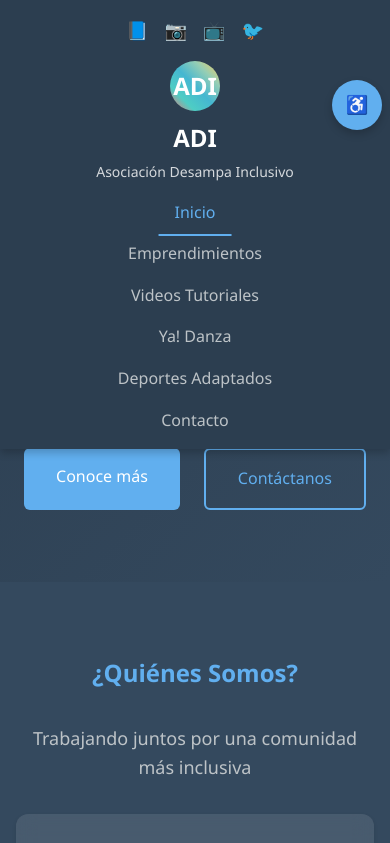
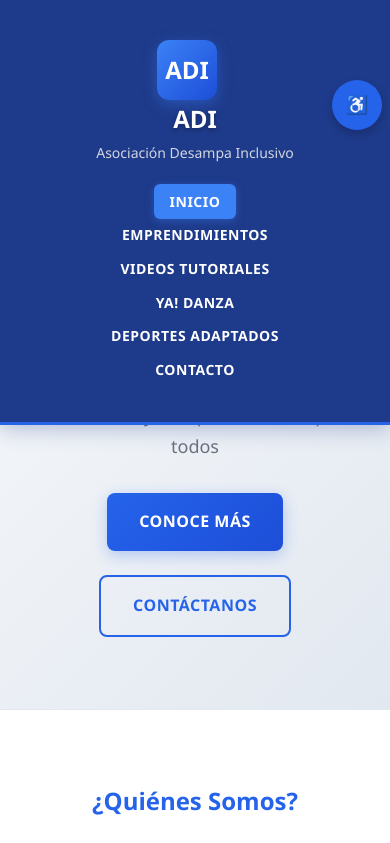
Before and after one commit to Acamacho20027/Asociaci-n-Desamparados-Inclusivo-, a website: page views/index.html in a window 390 px wide. Shown: the top 843 px of the page. Drawn offline with Linux system fonts and the light colour scheme.

Commit message:
Mejoras en el diseño del header y navegación

```diff
--- a/server/main.js
+++ b/server/main.js
@@ -356,15 +356,20 @@ class NavigationManager {
   }
 
   setActiveLink() {
-    const currentPage = window.location.pathname.split('/').pop() || 'index.html';
+    const currentPage = window.location.pathname;
     const navLinks = document.querySelectorAll('.nav-links a');
 
     navLinks.forEach(link => {
       const href = link.getAttribute('href');
-      if (href === currentPage || (currentPage === '' && href === 'index.html')) {
+      link.classList.remove('active');
+
+      // Detectar página activa
+      if (currentPage.includes('index.html') || currentPage === '/' || currentPage === '/views/' || currentPage === '/views') {
+        if (href === 'index.html') {
+          link.classList.add('active');
+        }
+      } else if (currentPage.includes(href)) {
         link.classList.add('active');
-      } else {
-        link.classList.remove('active');
       }
     });
   }
--- a/styles/style.css
+++ b/styles/style.css
@@ -1,14 +1,14 @@
 /* Variables CSS para la paleta de colores y configuración */
 :root {
   /* Colores principales */
-  --primary-color: #2c3e50;
-  --secondary-color: #3498db;
-  --accent-color: #61afef;
-  --text-color: #ffffff;
-  --text-secondary: #bdc3c7;
-  --background-color: #34495e;
-  --background-light: #ecf0f1;
-  --background-dark: #2c3e50;
+  --primary-color: #1e3a8a;
+  --secondary-color: #3b82f6;
+  --accent-color: #2563eb;
+  --text-color: #1f2937;
+  --text-secondary: #6b7280;
+  --background-color: #ffffff;
+  --background-light: #f8fafc;
+  --background-dark: #1e3a8a;
 
   /* Colores de accesibilidad */
   --high-contrast-bg: #000000;
@@ -59,6 +59,8 @@ body {
   color: var(--text-color);
   background-color: var(--background-color);
   transition: all var(--transition-normal);
+  margin: 0;
+  padding: 0;
 }
 
 /* Configuraciones de accesibilidad */
@@ -95,10 +97,11 @@ body.no-animations * {
   left: 0;
   right: 0;
   background-color: var(--background-dark);
-  padding: var(--spacing-md) 0;
+  padding: var(--spacing-lg) 0;
   z-index: 1000;
-  box-shadow: var(--shadow-medium);
+  box-shadow: 0 4px 20px rgba(30, 58, 138, 0.3);
   transition: all var(--transition-normal);
+  border-bottom: 3px solid var(--accent-color);
 }
 
 .navbar-container {
@@ -108,28 +111,44 @@ body.no-animations * {
   justify-content: space-between;
   align-items: center;
   padding: 0 var(--spacing-lg);
+  height: 80px;
+  position: relative;
 }
 
 .logo {
   display: flex;
   align-items: center;
   text-decoration: none;
-  color: var(--text-color);
+  color: #ffffff;
+  transition: all var(--transition-fast);
+  min-width: 200px;
 }
 
-.logo-icon {
-  width: 50px;
-  height: 50px;
-  background: linear-gradient(45deg, #ff6b6b, #4ecdc4, #45b7d1, #96ceb4, #feca57);
-  border-radius: 50%;
-  margin-right: var(--spacing-sm);
+.logo-image {
+  width: 60px;
+  height: 60px;
+  background: linear-gradient(135deg, #3b82f6, #1d4ed8);
+  border-radius: 12px;
   display: flex;
   align-items: center;
   justify-content: center;
   font-weight: bold;
   font-size: var(--font-size-xl);
   color: white;
+  box-shadow: 0 4px 15px rgba(59, 130, 246, 0.4);
+  transition: all var(--transition-fast);
+  margin-right: var(--spacing-md);
 }
+
+.logo-image:hover {
+  transform: rotate(5deg);
+  box-shadow: 0 6px 20px rgba(59, 130, 246, 0.6);
+}
+
+.logo:hover {
+  transform: scale(1.05);
+}
+
 
 .logo-text {
   display: flex;
@@ -138,65 +157,68 @@ body.no-animations * {
 
 .logo-title {
   font-size: var(--font-size-xl);
-  font-weight: bold;
+  font-weight: 700;
   margin-bottom: var(--spacing-xs);
+  color: #ffffff;
+  text-shadow: 0 2px 4px rgba(0, 0, 0, 0.3);
 }
 
 .logo-subtitle {
   font-size: var(--font-size-small);
-  opacity: 0.8;
+  opacity: 0.9;
+  color: #e5e7eb;
+  font-weight: 400;
 }
 
 .nav-links {
   display: flex;
   list-style: none;
-  gap: var(--spacing-xl);
+  gap: var(--spacing-lg);
+  margin: 0;
+  padding: 0;
+  justify-content: center;
+  align-items: center;
+  flex: 1;
 }
 
 .nav-links a {
-  color: var(--text-secondary);
+  color: #ffffff;
   text-decoration: none;
-  font-weight: 500;
-  padding: var(--spacing-sm) var(--spacing-md);
-  border-radius: 4px;
+  font-weight: 600;
+  padding: var(--spacing-md) var(--spacing-lg);
+  border-radius: 6px;
   transition: all var(--transition-fast);
   position: relative;
+  font-size: var(--font-size-base);
+  text-transform: uppercase;
+  letter-spacing: 0.5px;
+  white-space: nowrap;
+  background-color: transparent;
+  border: none;
 }
 
 .nav-links a:hover {
-  color: var(--accent-color);
-  background-color: rgba(97, 175, 239, 0.1);
+  color: #ffffff;
+  background-color: rgba(255, 255, 255, 0.1);
+  transform: translateY(-1px);
+  box-shadow: 0 2px 8px rgba(0, 0, 0, 0.15);
 }
 
 .nav-links a.active {
-  color: var(--accent-color);
+  color: #ffffff;
+  background-color: #3b82f6;
+  box-shadow: 0 2px 8px rgba(59, 130, 246, 0.4);
+  border: none;
+  border-radius: 6px;
+  font-weight: 600;
 }
 
 .nav-links a.active::after {
-  content: '';
-  position: absolute;
-  bottom: -5px;
-  left: 50%;
-  transform: translateX(-50%);
-  width: 100%;
-  height: 2px;
-  background-color: var(--accent-color);
+  display: none;
 }
 
 .social-links {
-  display: flex;
-  gap: var(--spacing-md);
-}
-
-.social-links a {
-  color: var(--text-secondary);
-  font-size: var(--font-size-large);
-  text-decoration: none;
-  transition: color var(--transition-fast);
-}
-
-.social-links a:hover {
-  color: var(--accent-color);
+  display: none;
 }
 
 /* Menú de accesibilidad */
@@ -275,6 +297,13 @@ body.no-animations * {
 .main-content {
   margin-top: 80px;
   min-height: calc(100vh - 80px);
+  background-color: var(--background-color);
+}
+
+@media (max-width: 768px) {
+  .main-content {
+    margin-top: 120px;
+  }
 }
 
 .container {
@@ -304,18 +333,19 @@ body.no-animations * {
 
 /* Cards y elementos */
 .card {
-  background: rgba(255, 255, 255, 0.1);
+  background: #ffffff;
   border-radius: 12px;
   padding: var(--spacing-xl);
   margin-bottom: var(--spacing-lg);
-  box-shadow: var(--shadow-light);
+  box-shadow: 0 4px 20px rgba(0, 0, 0, 0.08);
   transition: all var(--transition-normal);
-  backdrop-filter: blur(10px);
+  border: 1px solid #e2e8f0;
 }
 
 .card:hover {
-  transform: translateY(-5px);
-  box-shadow: var(--shadow-medium);
+  transform: translateY(-8px);
+  box-shadow: 0 8px 30px rgba(0, 0, 0, 0.12);
+  border-color: var(--accent-color);
 }
 
 .card-title {
@@ -333,32 +363,37 @@ body.no-animations * {
 .btn {
   display: inline-block;
   padding: var(--spacing-md) var(--spacing-xl);
-  background: var(--accent-color);
+  background: linear-gradient(135deg, var(--accent-color), #1d4ed8);
   color: white;
   text-decoration: none;
-  border-radius: 6px;
-  font-weight: 500;
+  border-radius: 8px;
+  font-weight: 600;
   transition: all var(--transition-fast);
   border: none;
   cursor: pointer;
   font-size: inherit;
+  box-shadow: 0 4px 15px rgba(37, 99, 235, 0.3);
+  text-transform: uppercase;
+  letter-spacing: 0.5px;
 }
 
 .btn:hover {
-  background: #4a9eff;
-  transform: translateY(-2px);
-  box-shadow: var(--shadow-medium);
+  background: linear-gradient(135deg, #1d4ed8, #1e40af);
+  transform: translateY(-3px);
+  box-shadow: 0 6px 20px rgba(37, 99, 235, 0.4);
 }
 
 .btn-secondary {
   background: transparent;
   border: 2px solid var(--accent-color);
   color: var(--accent-color);
+  box-shadow: none;
 }
 
 .btn-secondary:hover {
   background: var(--accent-color);
   color: white;
+  box-shadow: 0 4px 15px rgba(37, 99, 235, 0.3);
 }
 
 /* Formularios */
@@ -419,8 +454,9 @@ body.no-animations * {
   background: var(--background-dark);
   padding: var(--spacing-xl) 0;
   text-align: center;
-  color: var(--text-secondary);
+  color: #e5e7eb;
   margin-top: var(--spacing-xxl);
+  border-top: 3px solid var(--accent-color);
 }
 
 /* Enlaces con resaltado */
@@ -448,16 +484,25 @@ body.custom-cursor {
   .navbar-container {
     flex-direction: column;
     gap: var(--spacing-md);
+    height: auto;
+    padding: var(--spacing-md) var(--spacing-lg);
+  }
+
+  .logo {
+    position: static;
+    margin-bottom: var(--spacing-sm);
   }
 
   .nav-links {
     flex-wrap: wrap;
     justify-content: center;
-    gap: var(--spacing-md);
+    gap: var(--spacing-sm);
   }
 
-  .social-links {
-    order: -1;
+  .nav-links a {
+    padding: var(--spacing-sm) var(--spacing-md);
+    font-size: var(--font-size-small);
+    white-space: nowrap;
   }
 
   .accessibility-menu {
@@ -482,6 +527,15 @@ body.custom-cursor {
   .grid-3,
   .grid-4 {
     grid-template-columns: 1fr;
+  }
+
+  .hero-title {
+    font-size: var(--font-size-xl);
+  }
+
+  .hero-buttons {
+    flex-direction: column;
+    align-items: center;
   }
 }
 
@@ -514,15 +568,18 @@ body.custom-cursor {
 
 /* Hero Section */
 .hero-section {
-  background: linear-gradient(135deg, var(--background-dark) 0%, var(--background-color) 100%);
+  background: linear-gradient(135deg, #f8fafc 0%, #e2e8f0 100%);
   padding: var(--spacing-xxl) 0;
   text-align: center;
+  border-bottom: 1px solid #e2e8f0;
 }
 
 .hero-title {
   font-size: var(--font-size-xxl);
   margin-bottom: var(--spacing-lg);
   color: var(--accent-color);
+  font-weight: 700;
+  text-shadow: 0 2px 4px rgba(0, 0, 0, 0.1);
 }
 
 .hero-subtitle {
@@ -532,6 +589,8 @@ body.custom-cursor {
   max-width: 600px;
   margin-left: auto;
   margin-right: auto;
+  font-weight: 400;
+  line-height: 1.7;
 }
 
 .hero-buttons {
--- a/views/index.html
+++ b/views/index.html
@@ -13,7 +13,7 @@
     <nav class="navbar">
         <div class="navbar-container">
             <a href="index.html" class="logo">
-                <div class="logo-icon">ADI</div>
+                <div class="logo-image">ADI</div>
                 <div class="logo-text">
                     <div class="logo-title">ADI</div>
                     <div class="logo-subtitle">Asociación Desampa Inclusivo</div>
```
Also changed, not shown: package.json (+4 -4 lines), server.js (deleted, +0 -75 lines), server/server.js (added, +214 -0 lines), views/contacto.html (+1 -1 lines), views/danza.html (+1 -1 lines), views/deportes.html (+1 -1 lines), views/emprendimientos.html (+1 -1 lines), views/videos.html (+1 -1 lines), README.md.
